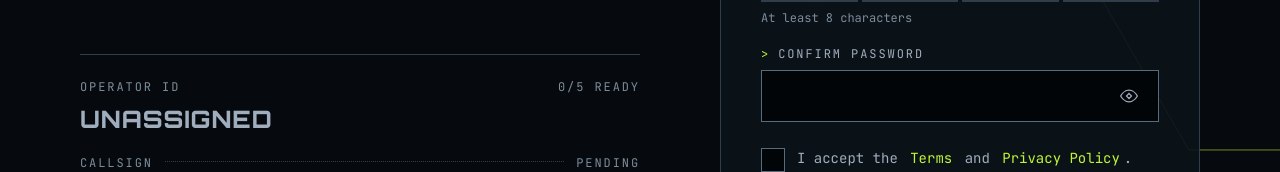
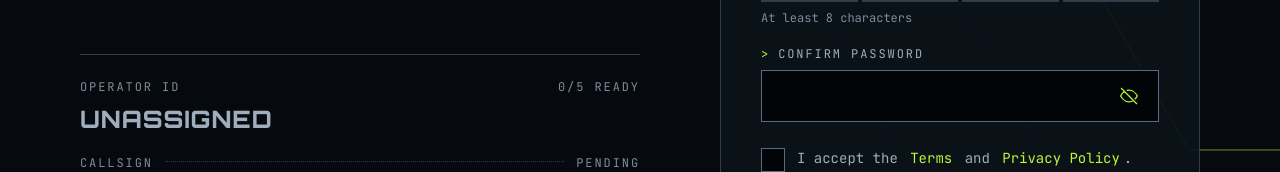
Before and after one commit to mostafasafa021/NEONCORE-Platform-Sign-Up-Form, a React (Vite) app: page / in a window 1280 px wide. Both pictures are taken after a click on the button 1129 px from the left and 544 px from the top of the page. Shown: the part 448-620 px from the top of the page. Built offline with nearby package versions, Linux system fonts and the light colour scheme.

Commit message:
implement show/hide password feature for both password and confirmPassword

```diff
--- a/src/App.jsx
+++ b/src/App.jsx
@@ -2,6 +2,7 @@ import logo from "./assests/images/logo.svg";
 import patternBackdrop from "./assests/images/pattern-backdrop.svg";
 import eyeIcon from "./assests/images/icon-eye.svg";
 import alertIcon from "./assests/images/icon-alert.svg";
+import eyeIconOff from "./assests/images/icon-eye-off.svg";
 import "./App.css";
 import { useState } from "react";
 
@@ -24,7 +25,7 @@ function App() {
     confirmPassword: "",
     terms: false,
   });
-  console.log(formData);
+
   const [errors, setErrors] = useState({
     callsign: {
       isError: false,
@@ -47,6 +48,9 @@ function App() {
       message: "",
     },
   });
+
+  const [showPassword, setShowPassword] = useState(false);
+  const [showConfirmPassword, setShowConfirmPassword] = useState(false);
 
   function handleChange(event) {
     const { name, type, value, checked } = event.target;
@@ -285,7 +289,7 @@ function App() {
                   <input
                     id="password"
                     name="password"
-                    type="password"
+                    type={showPassword ? "text" : "password"}
                     autoComplete="new-password"
                     value={formData.password}
                     onChange={handleChange}
@@ -294,14 +298,24 @@ function App() {
                   <button
                     type="button"
                     aria-label="Show password"
+                    onClick={() => setShowPassword((prev) => !prev)}
                     className="absolute right-3 top-1/2 mt-1 -translate-y-1/2 p-2 cursor-pointer focus-visible:border-2 focus-visible:border-lime-500 focus-visible:outline-none"
                   >
+                    {showPassword ? (
+                      <img
+                        src={eyeIconOff}
+                        alt=""
+                        aria-hidden="true"
+                        className="size-5"
+                      />
+                    ) : (
                       <img
                         src={eyeIcon}
                         alt=""
                         aria-hidden="true"
                         className="size-5"
                       />
+                    )}
                   </button>
                 </div>
                 <div aria-hidden="true" className="mt-2 grid grid-cols-4 gap-1">
@@ -339,7 +353,7 @@ function App() {
                   <input
                     id="confirmPassword"
                     name="confirmPassword"
-                    type="password"
+                    type={showConfirmPassword ? "text" : "password"}
                     autoComplete="new-password"
                     value={formData.confirmPassword}
                     onChange={handleChange}
@@ -348,14 +362,26 @@ function App() {
                   <button
                     type="button"
                     aria-label="Show confirm password"
+                    onClick={() =>
+                      setShowConfirmPassword((prev) => !prev)
+                    }
                     className="absolute right-3 top-1/2 mt-1 -translate-y-1/2 p-2 cursor-pointer focus-visible:border-2 focus-visible:border-lime-500 focus-visible:outline-none"
                   >
+                    {showConfirmPassword ? (
+                      <img
+                        src={eyeIconOff}
+                        alt=""
+                        aria-hidden="true"
+                        className="size-5"
+                      />
+                    ) : (
                       <img
                         src={eyeIcon}
                         alt=""
                         aria-hidden="true"
                         className="size-5"
                       />
+                    )}
                   </button>
                 </div>
                 {errors.confirmPassword.isError && (
```
Lines whose indentation alone changed are shown as unchanged.
